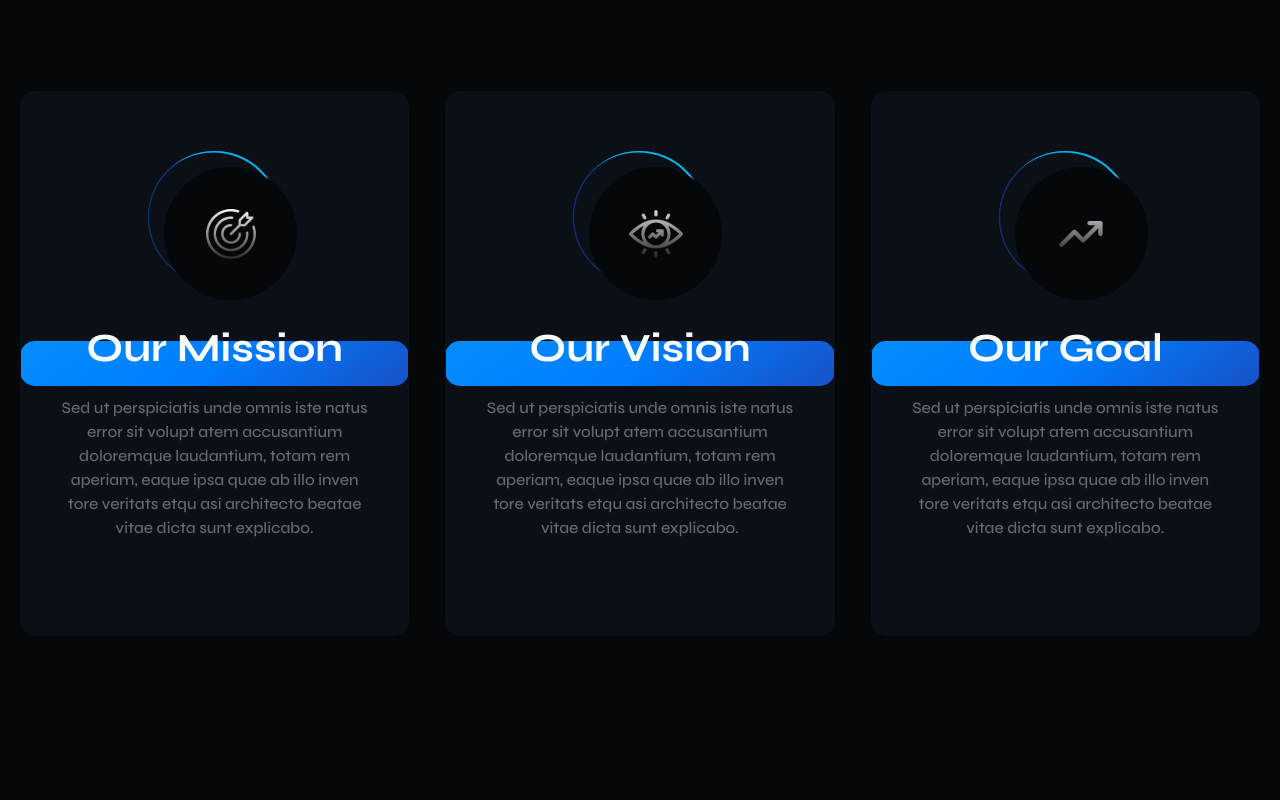
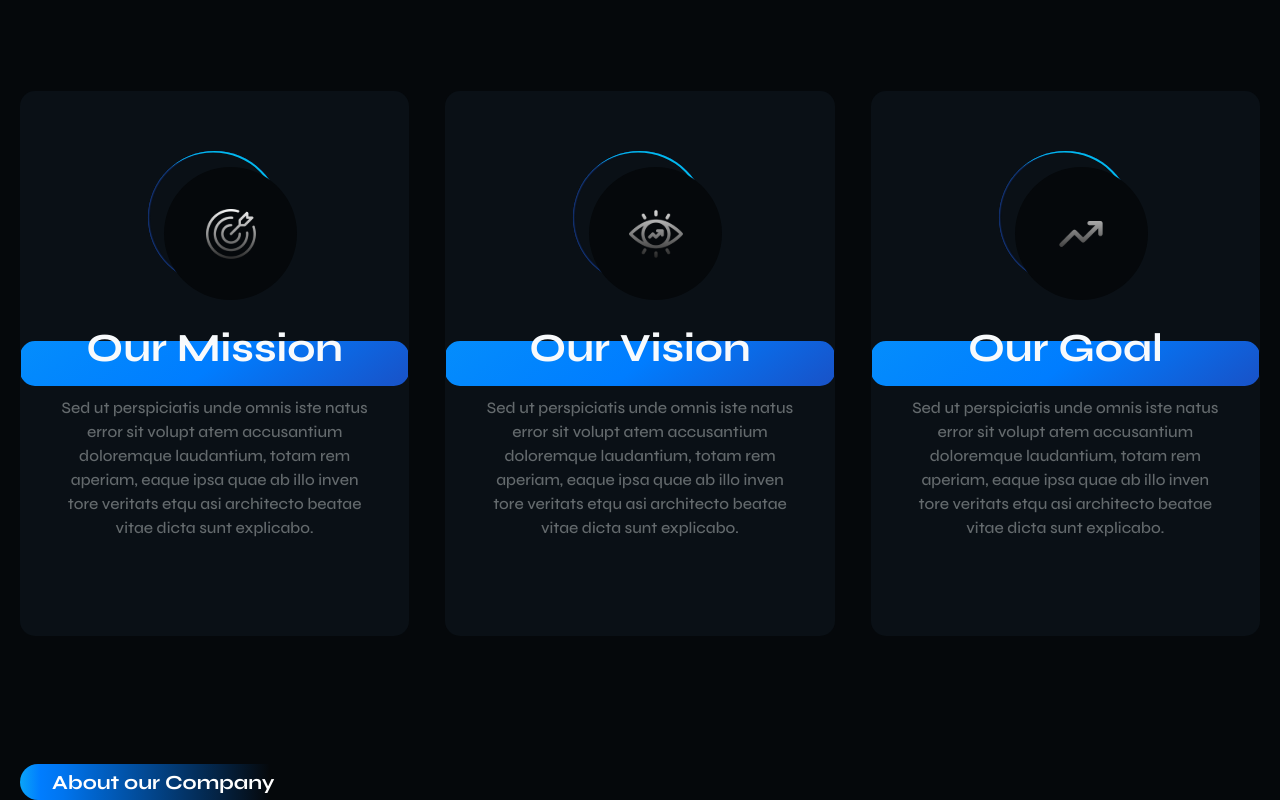
Before and after one commit to Usamakhan94/portfolio, a Next.js app: page / in a window 1280 px wide. Shown: the part 954-1754 px from the top of the page. Before the commit the page ends 1718 px from the top, so only its background shows below. Built offline with nearby package versions, Linux system fonts and the light colour scheme.

Commit message:
Started Goal section

```diff
--- a/app/globals.css
+++ b/app/globals.css
@@ -120,6 +120,18 @@
   height: calc(100% - 2px);
 }
 
+.pill_bg {
+  background: rgb(10, 164, 248);
+  background: linear-gradient(
+    90deg,
+    rgba(10, 164, 248, 1) 0%,
+    rgba(0, 125, 255, 1) 7%,
+    rgba(0, 117, 239, 1) 15%,
+    rgba(0, 102, 209, 1) 24%,
+    rgba(0, 0, 0, 0) 87%
+  );
+}
+
 p {
   color: #646a6d;
 }
--- a/app/page.tsx
+++ b/app/page.tsx
@@ -1,3 +1,4 @@
+import OurGoal from "@/components/section/Home/Goal";
 import Hero from "@/components/section/Home/Hero";
 import Vision from "@/components/section/Home/Vision";
 
@@ -6,6 +7,7 @@ export default function Home() {
     <>
       <Hero />
       <Vision />
+      <OurGoal />
     </>
   );
 }
--- /dev/null
+++ b/components/section/Home/Goal.tsx
@@ -0,0 +1,21 @@
+import Pills from "@/components/ui/pill";
+
+const OurGoal = () => {
+  return (
+    <section>
+      <div className="container">
+        <div className="grid grid-cols-2">
+          <div>
+            <Pills>
+              <span className="leading-none text-white font-bold text-base">
+                About our Company
+              </span>
+            </Pills>
+          </div>
+        </div>
+      </div>
+    </section>
+  );
+};
+
+export default OurGoal;
--- /dev/null
+++ b/components/ui/pill.tsx
@@ -0,0 +1,9 @@
+const Pills = ({ children }: { children: any }) => {
+  return (
+    <div className="w-fit px-8 py-1 pt-2 rounded-[2.0625rem] pill_bg">
+      {children}
+    </div>
+  );
+};
+
+export default Pills;
```
